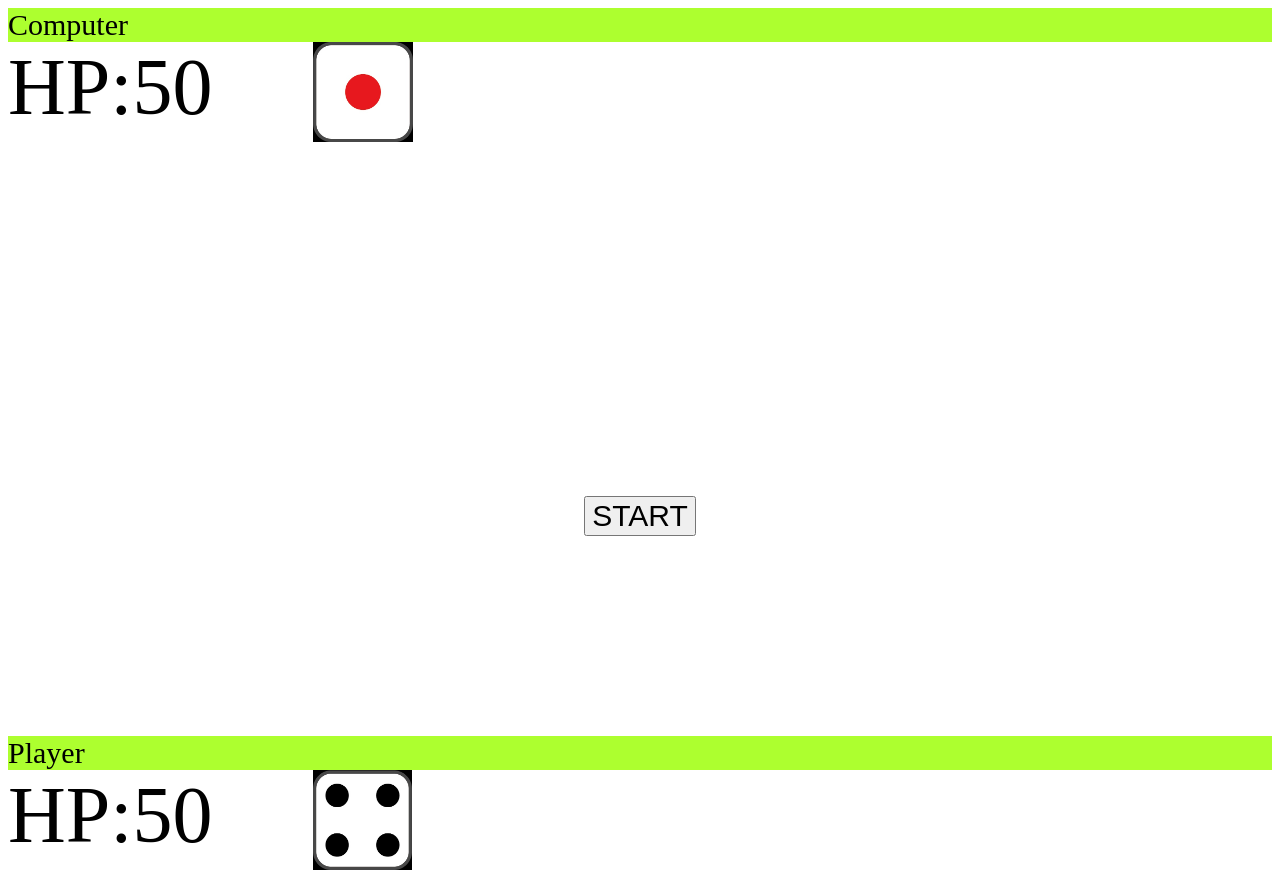
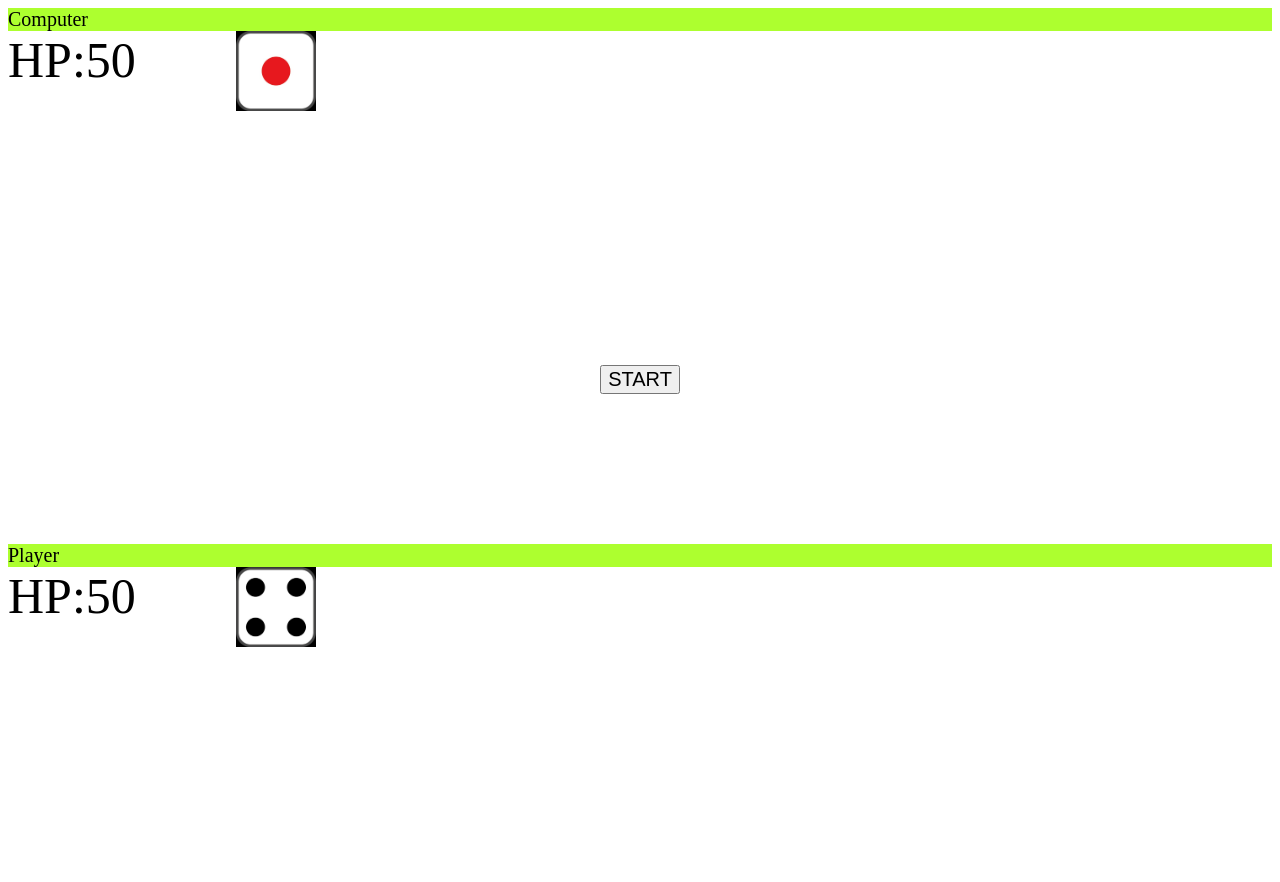
Before and after one commit to MasatoSugiura/MasatoSugiura.e-fnd02, a plain HTML site: page index.html in a window 1280 px wide. After the commit the page ends 800 px from the top, so only its background shows below. Drawn offline with Linux system fonts and the light colour scheme.

Commit message:
Add files via upload

```diff
--- a/style.css
+++ b/style.css
@@ -9,13 +9,13 @@
 
 .cpu-game,.player-game{
     display: flex;
-    height: 200px;
+    height: 150px;
     justify-content: space-around;
     visibility: hidden;
 }
 
 .game-message{
-    height: 150px;
+    height: 100px;
 }
 
 .start-button{
@@ -23,30 +23,30 @@
 }
 
 button{
-    font-size: 30px;
+    font-size: 20px;
 }
 
 
 #cpu-play,#player-play{
-    font-size: 30px;
+    font-size: 20px;
     background: greenyellow;
 }
 
 #cpu-dice,#player-dice{
-    height: 100px;
+    height: 80px;
 }
 
 #cpu-hp,#player-hp{
-    font-size: 80px;
+    font-size: 50px;
 }
 
 #cpu-jan,#player-jan1,#player-jan2,#player-jan3{
-    height: 250px;
+    height: 200px;
 }
 
 #message{
     text-align: center;
-    font-size: 80px;
+    font-size: 50px;
     color: red;
     visibility: hidden;
 }
```
